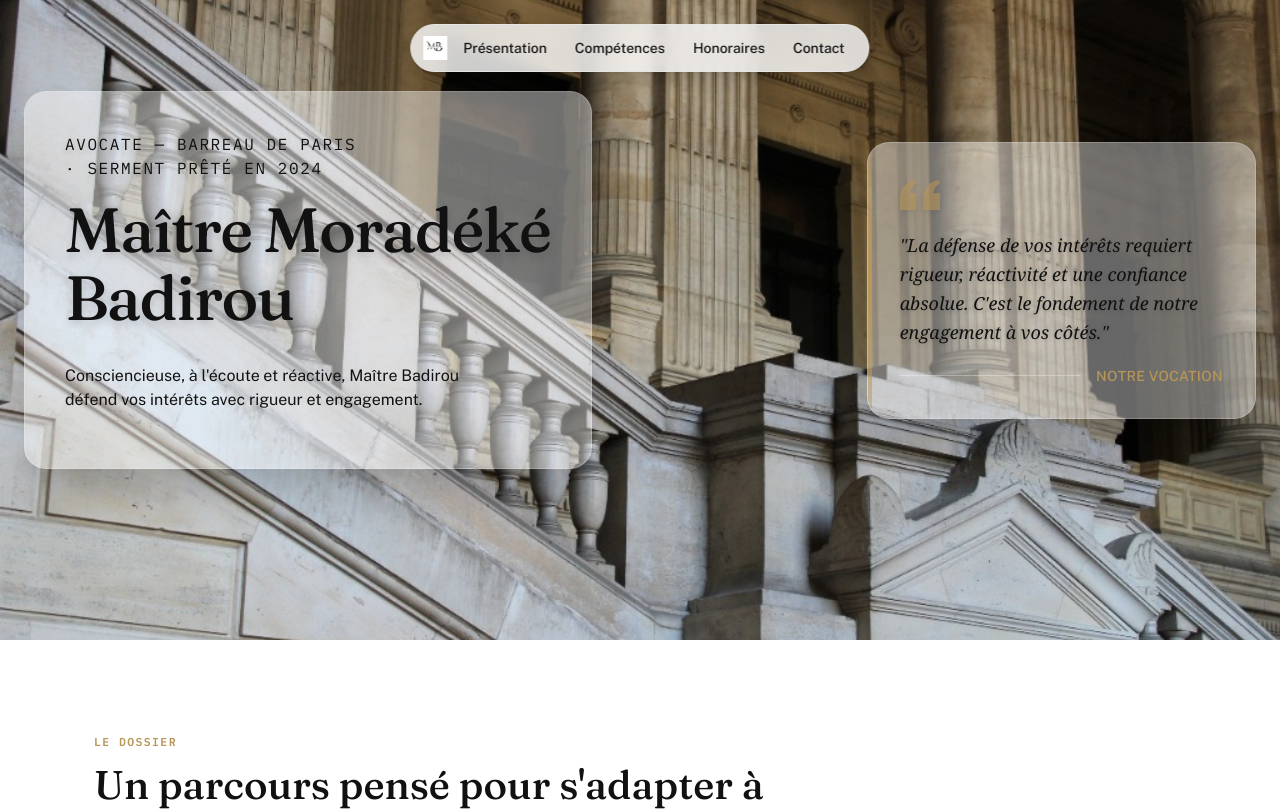
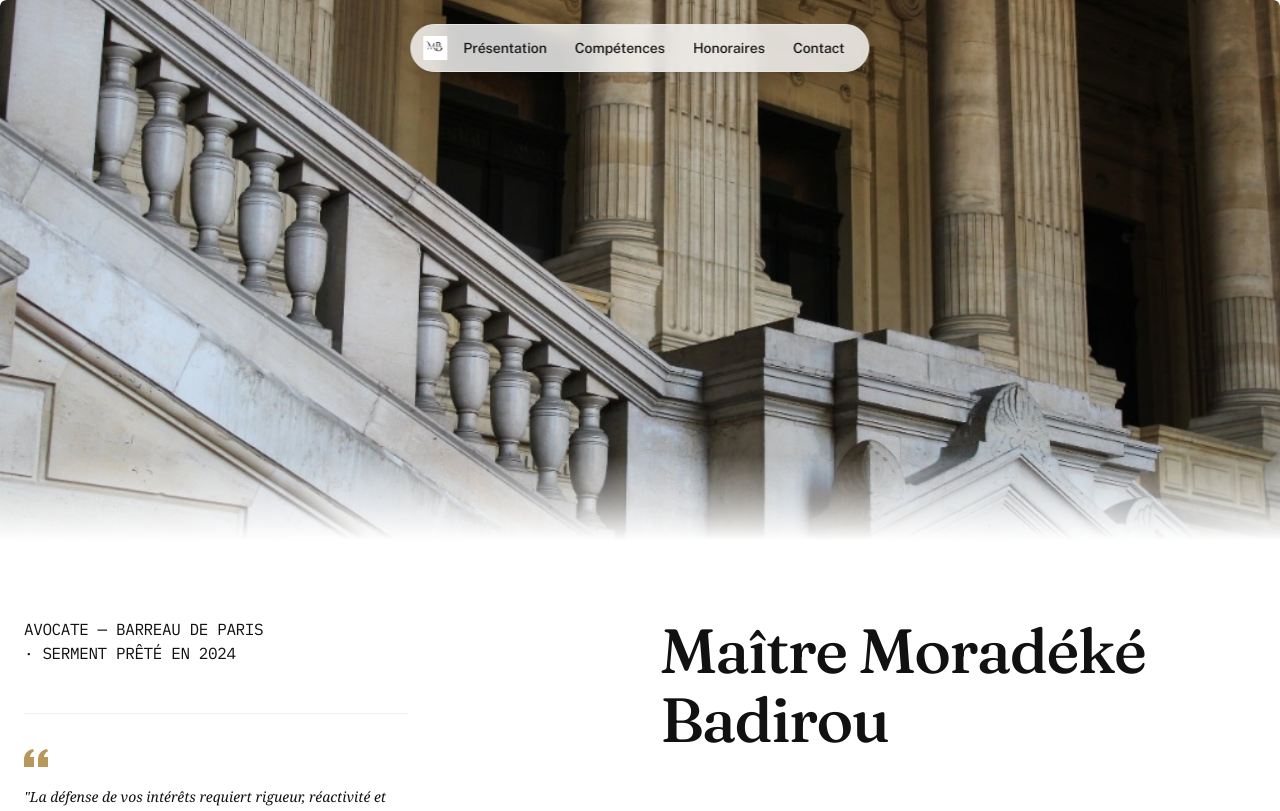
Before and after one commit to AGONGBONONTobi/ices_ai_platform, a React (Vite) app in the folder react-app/: page / in a window 1280 px wide. Shown: the top 811 px of the page. Built offline with nearby package versions, Linux system fonts and the light colour scheme.

Commit message:
style: restore original hero layout, add quote to left side, remove CTAs

```diff
--- a/react-app/src/components/Hero.jsx
+++ b/react-app/src/components/Hero.jsx
@@ -11,14 +11,6 @@ export default function Hero({ sectionRef }) {
         description="Consciencieuse, à l'écoute et réactive, Maître Badirou défend vos intérêts avec rigueur et engagement."
         landscapeImage="/assets/img/hero-stairs.jpg"
         landscapeAlt=""
-        primaryCTA={{ ctaEnabled: true, text: "Prendre rendez-vous", link: "#contact", variant: "default" }}
-        secondaryCTA={{
-          ctaEnabled: true,
-          text: "06 71 42 96 95",
-          link: "tel:0671429695",
-          variant: "outline",
-          icon: <Phone className="size-4" />,
-        }}
       />
     </div>
   );
--- a/react-app/src/components/ui/hero-07.tsx
+++ b/react-app/src/components/ui/hero-07.tsx
@@ -3,7 +3,6 @@ import { motion, useReducedMotion, type Variants } from "motion/react";
 import Balancer from "react-wrap-balancer";
 
 import { cn } from "@/lib/utils";
-import { Cta, type CtaProps } from "@/components/ui/hero-07-utils/cta";
 
 export interface Hero07Props {
   tagline: string;
@@ -12,8 +11,6 @@ export interface Hero07Props {
   landscapeImage: string;
   landscapeAlt?: string;
   animation?: "none" | "subtle";
-  primaryCTA?: CtaProps;
-  secondaryCTA?: CtaProps;
   variant?: "standard" | "compact";
 }
 
@@ -88,8 +85,6 @@ export function Hero07({
   landscapeImage,
   landscapeAlt = "",
   animation = "none",
-  primaryCTA,
-  secondaryCTA,
   variant = "standard",
 }: Readonly<Hero07Props>) {
   const reduce = useReducedMotion();
@@ -97,7 +92,7 @@ export function Hero07({
   const vs = variantStyles[variant];
 
   const taglineElement = tagline && (
-    <p className={cn("text-muted-foreground max-w-xs leading-relaxed tracking-tight", vs.tagline)}>
+    <p className={cn("text-muted-foreground max-w-xs leading-relaxed tracking-tight uppercase font-mono mb-8", vs.tagline)}>
       <Balancer>{tagline}</Balancer>
     </p>
   );
@@ -109,81 +104,57 @@ export function Hero07({
   );
 
   const descriptionElement = description && (
-    <p className={cn("text-muted-foreground max-w-xl leading-relaxed", vs.description)}>
+    <p className={cn("text-muted-foreground max-w-xl leading-relaxed text-lg", vs.description)}>
       <Balancer>{description}</Balancer>
     </p>
   );
 
-  const ctasElement = (primaryCTA?.ctaEnabled || secondaryCTA?.ctaEnabled) && (
-    <div className="flex flex-wrap items-center gap-x-4 gap-y-3">
-      {primaryCTA?.ctaEnabled && <Cta cta={primaryCTA} />}
-      {secondaryCTA?.ctaEnabled && <Cta cta={{ ...secondaryCTA, variant: secondaryCTA.variant ?? "link" }} />}
+  const mediaElement = landscapeImage && (
+    <div className="relative w-full overflow-hidden">
+      <div className={cn("relative overflow-hidden rounded-t-sm", "mask-b-from-80% mask-b-to-95%")}>
+        <div
+          aria-hidden
+          className="bg-background/5 dark:bg-background/20 pointer-events-none absolute inset-0 z-10 mix-blend-overlay"
+        />
+        <img
+          src={landscapeImage}
+          alt={landscapeAlt}
+          decoding="async"
+          className="aspect-[2/1] w-full object-cover object-center outline outline-black/10 sm:aspect-[9/4] dark:outline-white/10 dark:brightness-[0.97] dark:saturate-[0.92]"
+        />
+      </div>
     </div>
   );
 
   return (
-    <section className="relative isolate w-full min-h-[80vh] flex items-center justify-center overflow-hidden">
-      {/* Beautiful Background Image (NO OVERLAY) */}
-      {landscapeImage && (
-        <div className="absolute inset-0 -z-10">
-          <img
-            src={landscapeImage}
-            alt={landscapeAlt}
-            className="w-full h-full object-cover object-center"
-          />
-        </div>
-      )}
+    <section className="bg-background relative isolate w-full overflow-hidden">
+      <Reveal active={animate} variants={mediaItem} className="w-full">
+        {mediaElement}
+      </Reveal>
 
       <motion.div
-        className={cn("relative z-10 mx-auto w-full max-w-7xl px-6 grid grid-cols-1 lg:grid-cols-12 gap-8 items-center", vs.copy)}
+        className={cn("relative z-10 mx-auto grid max-w-7xl grid-cols-1 px-6 lg:grid-cols-12", vs.copy, vs.grid)}
         variants={animate ? container : undefined}
         initial={animate ? "hidden" : false}
         whileInView={animate ? "visible" : undefined}
         viewport={{ once: true, margin: "-80px" }}
       >
-        {/* Left-aligned content in a glass card for readability without ruining the image */}
-        <Reveal active={animate} className={cn("flex flex-col lg:col-span-7 lg:items-start lg:text-left", vs.header)}>
-          <div className="bg-background/40 backdrop-blur-lg border border-white/20 rounded-3xl p-8 lg:p-10 shadow-2xl relative overflow-hidden">
-            {/* Soft inner glow */}
-            <div className="absolute inset-0 bg-gradient-to-br from-white/10 to-transparent pointer-events-none" />
+        <Reveal active={animate} className="flex flex-col lg:col-span-4 lg:col-start-1 lg:items-start lg:self-stretch">
+          {taglineElement}
 
-            <div className="relative z-10">
-              {taglineElement && (
-                <p className={cn("max-w-xs leading-relaxed tracking-widest uppercase font-mono text-[#B8975A] mb-4 drop-shadow-md", vs.tagline)}>
-                  <Balancer>{tagline}</Balancer>
-                </p>
-              )}
-              {titleElement && (
-                <h1 className={cn("font-serif font-normal tracking-tight text-balance text-foreground mb-6 drop-shadow-lg", vs.title)}>
-                  <Balancer>{title}</Balancer>
-                </h1>
-              )}
-              {descriptionElement && (
-                <p className={cn("max-w-xl leading-relaxed text-foreground/90 text-lg", vs.description)}>
-                  <Balancer>{description}</Balancer>
-                </p>
-              )}
-            </div>
+          <div className="mt-8 pt-8 border-t border-border/50 max-w-sm hidden lg:block">
+            <svg className="w-6 h-6 text-[#B8975A] mb-4" fill="currentColor" viewBox="0 0 24 24" aria-hidden="true">
+              <path d="M14.017 21v-7.391c0-5.704 3.731-9.57 8.983-10.609l.995 2.151c-2.432.917-3.995 3.638-3.995 5.849h4v10h-9.983zm-14.017 0v-7.391c0-5.704 3.748-9.57 9-10.609l.996 2.151c-2.433.917-3.996 3.638-3.996 5.849h3.983v10h-9.983z" />
+            </svg>
+            <p className="text-foreground/80 font-serif italic leading-relaxed text-sm">
+              "La défense de vos intérêts requiert rigueur, réactivité et une confiance absolue. C'est le fondement de notre engagement à vos côtés."
+            </p>
           </div>
         </Reveal>
 
-        {/* Right column: Elegant Quote */}
-        <Reveal active={animate} className="hidden lg:flex lg:col-span-4 lg:col-start-9 flex-col justify-center">
-          <div className="bg-background/40 backdrop-blur-lg border border-white/20 rounded-3xl p-8 relative overflow-hidden shadow-2xl">
-            {/* Elegant gold accent bar */}
-            <div className="absolute top-0 left-0 bottom-0 w-1 bg-gradient-to-b from-[#B8975A]/40 via-[#B8975A] to-[#B8975A]/40"></div>
-
-            <svg className="w-10 h-10 text-[#B8975A]/60 mb-4 drop-shadow-md" fill="currentColor" viewBox="0 0 24 24" aria-hidden="true">
-              <path d="M14.017 21v-7.391c0-5.704 3.731-9.57 8.983-10.609l.995 2.151c-2.432.917-3.995 3.638-3.995 5.849h4v10h-9.983zm-14.017 0v-7.391c0-5.704 3.748-9.57 9-10.609l.996 2.151c-2.433.917-3.996 3.638-3.996 5.849h3.983v10h-9.983z" />
-            </svg>
-            <p className="text-foreground/90 text-lg font-serif italic leading-relaxed mb-6 drop-shadow-sm">
-              "La défense de vos intérêts requiert rigueur, réactivité et une confiance absolue. C'est le fondement de notre engagement à vos côtés."
-            </p>
-            <div className="flex items-center gap-4">
-              <div className="h-px bg-white/30 flex-1"></div>
-              <span className="text-[#B8975A] font-medium tracking-wide uppercase text-sm">Notre Vocation</span>
-            </div>
-          </div>
+        <Reveal active={animate} className={cn("flex flex-col items-start lg:col-span-6 lg:col-start-7", vs.header)}>
+          {titleElement}
+          {descriptionElement}
         </Reveal>
       </motion.div>
     </section>
```
